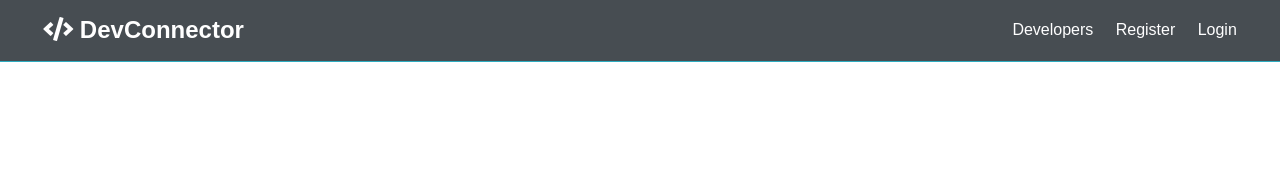
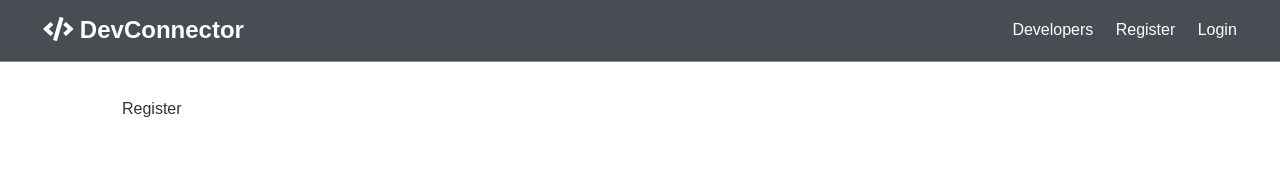
Before and after one commit to DimK10/devConnector, a React (Create React App) app in the folder client/: page /register in a window 1280 px wide. Shown: the top 186 px of the page. Built offline with nearby package versions, Linux system fonts and the light colour scheme.

Commit message:
Lesson 33 finished

```diff
--- a/client/src/App.js
+++ b/client/src/App.js
@@ -15,8 +15,8 @@ const App = () => (
       </Routes>
       <section className="container">
         <Routes>
-          <Route exact path='/login' element={Login} />
-          <Route exact path='/register' element={Register} />
+          <Route exact path='/login' element={<Login/>} />
+          <Route exact path='/register' element={<Register/>} />
         </Routes>
       </section>
     </Fragment>
--- a/client/src/components/layout/Landing.js
+++ b/client/src/components/layout/Landing.js
@@ -1,7 +1,8 @@
-import React from 'react'
-import PropTypes from 'prop-types'
+import React from 'react';
+import { Link } from 'react-router-dom';
+import PropTypes from 'prop-types';
 
-const Landing = props => {
+const Landing = (props) => {
   return (
     <section className='landing'>
       <div className='dark-overlay'>
@@ -12,19 +13,19 @@ const Landing = props => {
             other developers
           </p>
           <div className='buttons'>
-            <a href='register.html' className='btn btn-primary'>
+            <Link to='/register' className='btn btn-primary'>
               Sign Up
-            </a>
-            <a href='login.html' className='btn btn-light'>
+            </Link>
+            <Link to='login' className='btn btn-light'>
               Login
-            </a>
+            </Link>
           </div>
         </div>
       </div>
     </section>
   );
-}
+};
 
-Landing.propTypes = {}
+Landing.propTypes = {};
 
-export default Landing
+export default Landing;
--- a/client/src/components/layout/Navbar.js
+++ b/client/src/components/layout/Navbar.js
@@ -1,29 +1,30 @@
-import React from 'react'
-import PropTypes from 'prop-types'
+import React from 'react';
+import { Link } from 'react-router-dom';
+import PropTypes from 'prop-types';
 
-const Navbar = props => {
+const Navbar = (props) => {
   return (
     <nav className='navbar bg-dark'>
       <h1>
-        <a href='index.html'>
+        <Link to='/'>
           <i className='fas fa-code'></i> DevConnector
-        </a>
+        </Link>
       </h1>
       <ul>
         <li>
-          <a href='profiles.html'>Developers</a>
+          <Link to='!#'>Developers</Link>
         </li>
         <li>
-          <a href='register.html'>Register</a>
+          <Link to='/register'>Register</Link>
         </li>
         <li>
-          <a href='login.html'>Login</a>
+          <Link to='/login'>Login</Link>
         </li>
       </ul>
     </nav>
   );
-}
+};
 
-Navbar.propTypes = {}
+Navbar.propTypes = {};
 
-export default Navbar
+export default Navbar;
```
